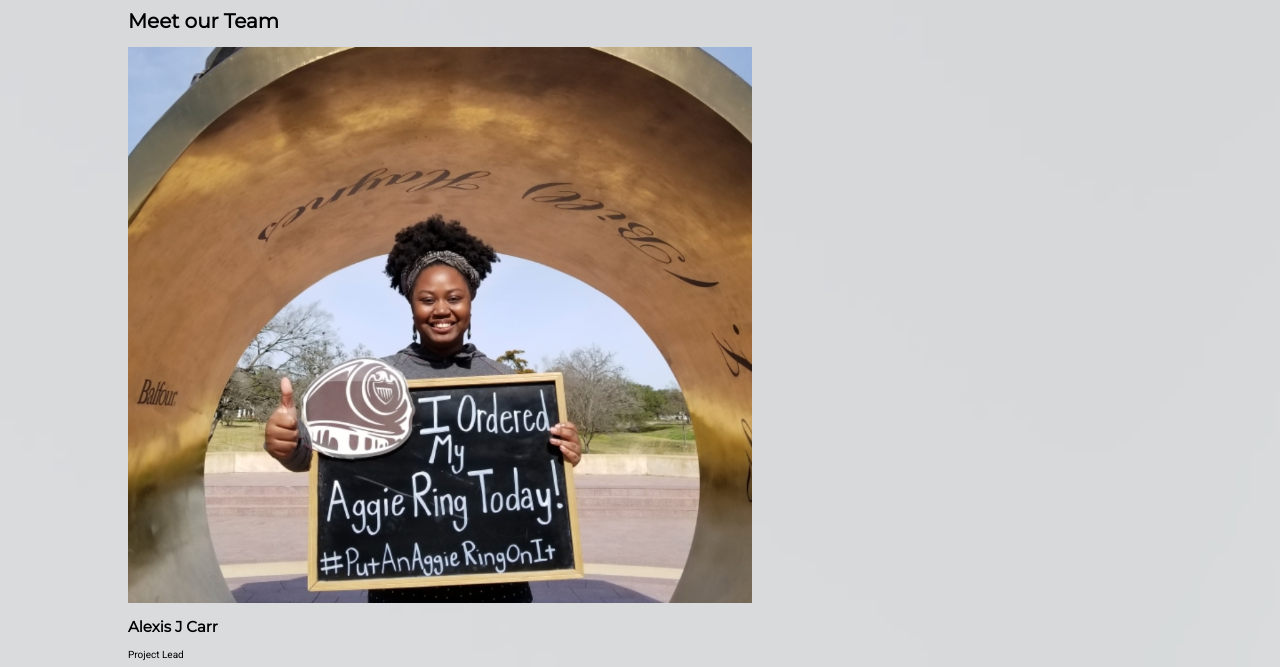
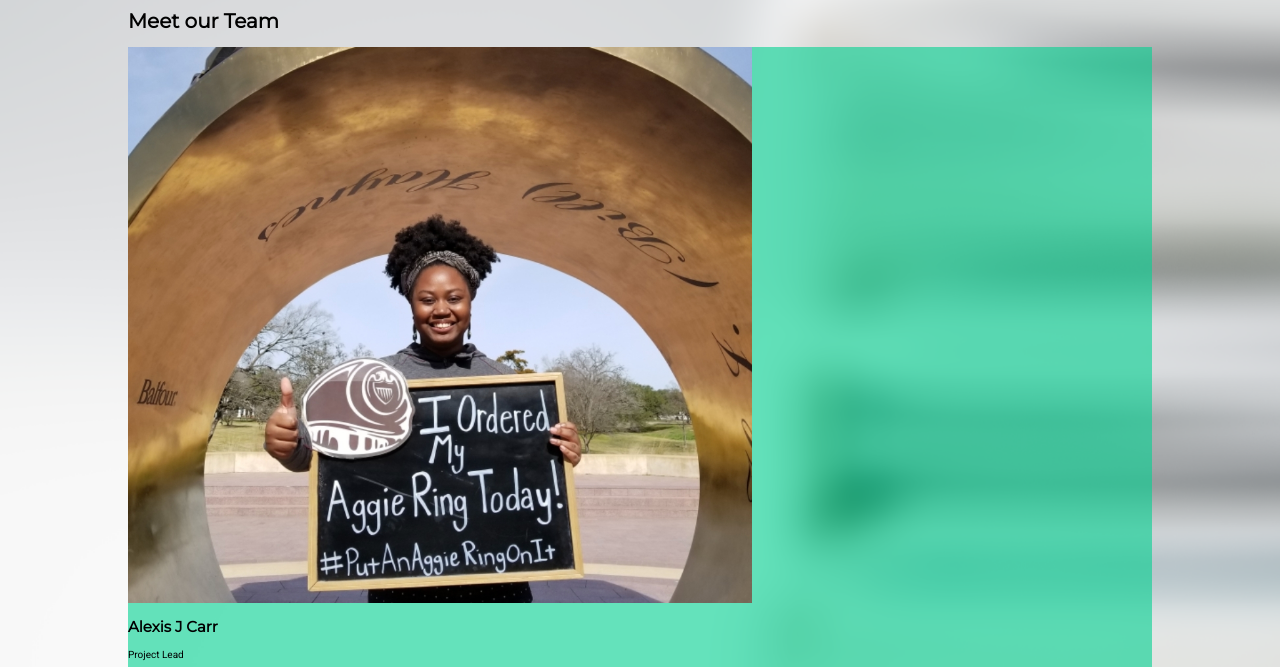
Before and after one commit to Build-Week-Diabetes-Manager/Web-UI, a plain HTML site: page about.html in a window 1280 px wide. Shown: the part 79-746 px from the top of the page. Drawn offline with nearby package versions, Linux system fonts and the light colour scheme; files that its build step writes are made by us from their sources.

Commit message:
new about.less file

```diff
--- /dev/null
+++ b/less/about.less
@@ -0,0 +1,7 @@
+.team-container{
+    padding-bottom: 10px;
+    width: 100%;
+    height: 100vh;
+    min-height: 820px;
+    background: @midGreen;
+}
--- a/less/index.less
+++ b/less/index.less
@@ -7,3 +7,4 @@
 @import 'header';
 @import 'home-content';
 @import 'footer';
+@import 'about';
```
Also changed, not shown: css/index.css (added).
